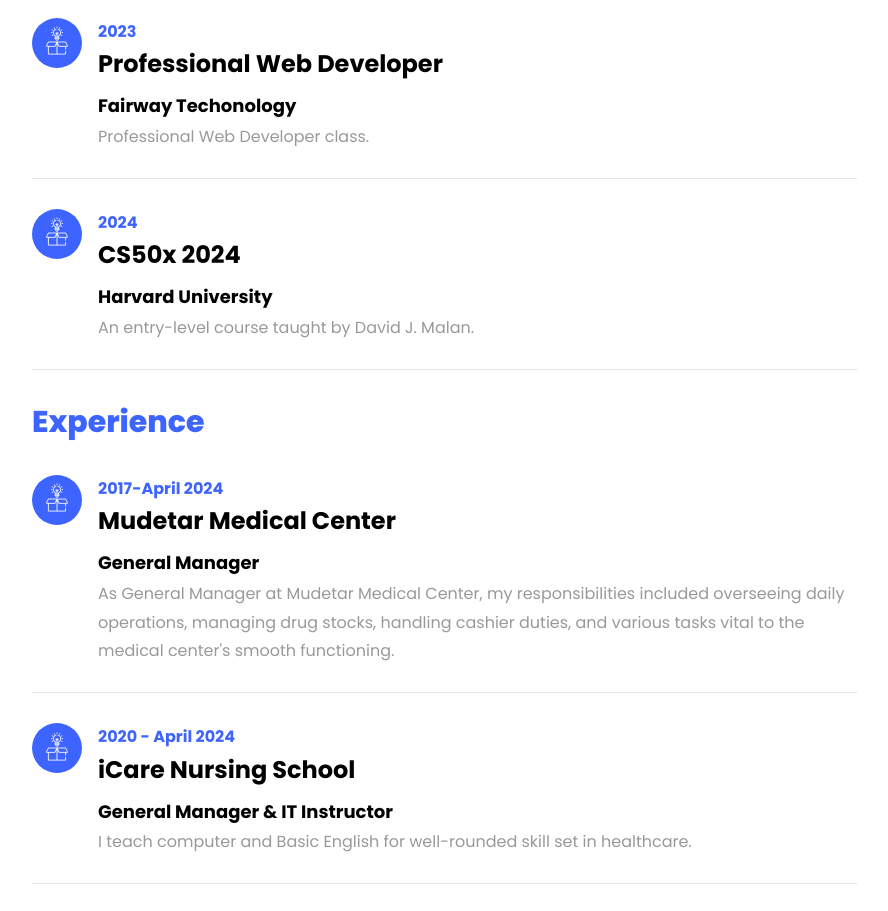
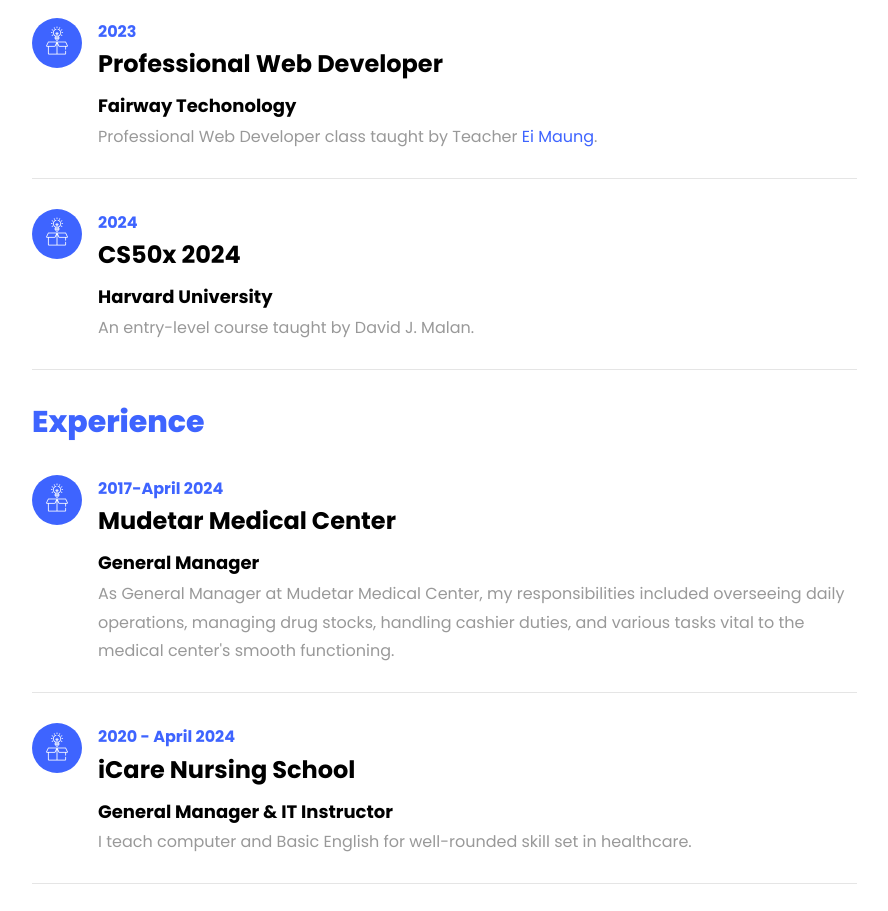
Before and after one commit to iamtayzar/my-cv, a plain HTML site: page index.html in a window 1280 px wide. Shown: the part 1780-2691 px from the top of the page, without its empty margins (338-1226 px from the left). Drawn offline with Linux system fonts and the light colour scheme; files whose address does not match are found by name.

Commit message:
Update index.html

```diff
--- a/index.html
+++ b/index.html
@@ -181,7 +181,7 @@
 								<span class="date">2023</span>
 								<h2>Professional Web Developer</h2>
 								<span class="position">Fairway Techonology</span>
-								<p>Professional Web Developer class.</p>
+								<p>Professional Web Developer class taught by Teacher <a href="https://eimaung.com/" target="_blank">Ei Maung</a>.</p>
 							</div>
 						</div>
 						<div class="resume-wrap d-flex ftco-animate">
```
